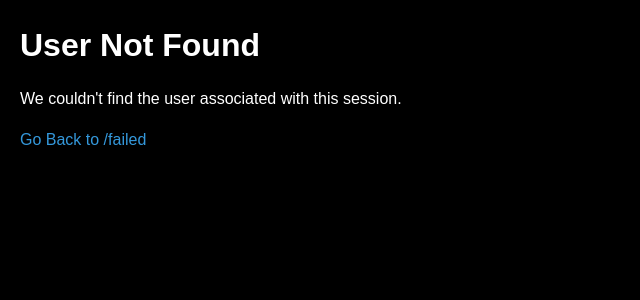
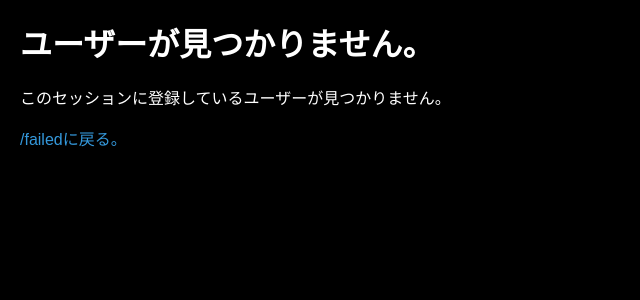
Before and after one commit to yutospace256/school_fes_2024_japanese, a Flask app: page /failed in a window 1280 px wide. Shown: the top 300 px of the page, without its empty margins (0-640 px from the left). Run offline with Flask 2, Linux system fonts and the light colour scheme; data comes from the database, SQL or seed files in the repository; both versions use the stored data as it was after the commit.

Commit message:
japanese version

```diff
--- a/app.py
+++ b/app.py
@@ -75,12 +75,14 @@ def introduce():
     if user:
         if request.method == 'POST' and 'game_start' in request.form:
             if session.get('game_done', False):  # Check with default value
+                game_start = datetime.now(timezone.utc)
+                session['game_start'] = game_start
                 return redirect(url_for('game'))
                 # return render_template('error.html', site="/introduce", error_code=4)
             else:
 
 
-                # session['game_done'] = True
+                session['game_done'] = True
                 # Use GMT timezone
                 game_start = datetime.now(timezone.utc)
                 session['game_start'] = game_start
@@ -115,7 +117,7 @@ def game():
         end_time_timestamp = int(end_time.timestamp() * 1000)  # Convert to milliseconds
         if session.get('mission_success'):
             session.pop('mission_success', None)  # Clear the flag after displaying the message
-            return render_template('game.html', user_id=user, end_time=end_time_timestamp, message="Mission succeeded")
+            return render_template('game.html', user_id=user, end_time=end_time_timestamp, message="ミッション成功")
         return render_template('game.html', user_id=user, end_time=end_time_timestamp)
     else:
         return render_template("error.html", site="/game", error_code=1)  # Handle case where user is not found
--- a/static/css/style.css
+++ b/static/css/style.css
@@ -159,7 +159,7 @@ input, textarea {
 }
 
 .digit-input {
-    width: 30px;
+    width: 50px;
     padding: 5px;
     font-size: 16px;
     text-align: center;
--- a/templates/error.html
+++ b/templates/error.html
@@ -8,25 +8,25 @@
 </head>
 <body>
     {% if error_code == 1 %}
-    <h1>User Not Found</h1>
-    <p>We couldn't find the user associated with this session.</p>
+    <h1>ユーザーが見つかりません。</h1>
+    <p>このセッションに登録しているユーザーが見つかりません。</p>
     {% elif error_code == 2 %}
-    <h1>Mission code incorrect</h1>
-    <p>The mission code you entered is incorrect. Please try again.</p>
+    <h1>ミッションコードが違います。</h1>
+    <p>入力されたミッションコードが間違っています。もう一度入力しなおしてください。</p>
     {% elif error_code == 3 %}
-    <h1>Mission Failed</h1>
-    <p>The Cipher code you entered is incorrect.</p>
-    <p>The mission cannot continue.</p>
+    <h1>ミッション失敗</h1>
+    <p>入力された暗号が間違っています。</p>
+    <p>このミッションを続けられません。</p>
     {% elif error_code == 4 %}
-    <h1>Access Error</h1>
-    <p>You can only advance to this page once.</p>
+    <h1>アクセスエラー</h1>
+    <p>このページには一度しか進めません。</p>
     {% elif error_code == 5 %}
-    <h1>Mission Error</h1>
-    <p>You have already entered the code for this mission.</p>
-    <p>You can only enter the cipher once.</p>
+    <h1>ミッションエラー</h1>
+    <p>このミッションのコードはすでに入力されました。</p>
+    <p>暗号は一度までしか入力でsきません。</p>
     {% endif %}
 
-    <a href={{ site }}>Go Back to {{ site }}</a>  </body>
+    <a href={{ site }}>{{ site }}に戻る。</a>  </body>
 
 
 </body>
--- a/templates/index.html
+++ b/templates/index.html
@@ -3,7 +3,7 @@
 <head>
   <meta charset="UTF-8">
   <meta name="viewport" content="width=device-width, initial-scale=1.0">
-  <title>APP NAME</title>
+  <title></title>
   <link rel="stylesheet" type="text/css" href="{{ url_for('static', filename='css/style.css') }}" />
 </head>
 <body>
--- a/templates/mission.html
+++ b/templates/mission.html
@@ -8,16 +8,13 @@
 </head>
 <body>
     <header>
-        <h1>MISSION</h1>
     </header>
     <div id="progress-container">
         <div id="progress-bar"></div>
     </div>
-    <p>{{ user_id }}</p>
-    <p>{{ mission_id }}</p>
     <img src="{{ img_domain }}">
     <form method="POST">
-        <input type="text" name="cipher" placeholder="cipher" required>
+        <input type="text" name="cipher" placeholder="答え" required>
         <input type="hidden" name="cipher_entry">
         <input type="image" src="static\img\form_enter_bottam.png" alt="Submit" class="submit-image">
     </form>
@@ -29,7 +26,6 @@
         <p class="error">{{ error }}</p>
     {% endif %}
 
-    <p id="time-display"></p> <!-- Add this element for displaying time -->
     <p id="hint" style="display:none;">{{ hint_message }}</p> <!-- Add this element for displaying hint -->
 
     <!-- Pass end_time variable from Python -->
--- a/templates/succeeded.html
+++ b/templates/succeeded.html
@@ -7,8 +7,8 @@
   <link rel="stylesheet" type="text/css" href="{{ url_for('static', filename='css/style.css') }}" />
 </head>
 <body>
-    <h1>Succeeded</h1>
-    <p>The mission was successfully completed within the hour.</p>
-    <a href="/introduce">Go Back to /introduce</a>
+    <h1>ミッション成功</h1>
+    <p>時間以内にミッションをクリアできました。</p>
+    <a href="/introduce">/introduceに戻る</a>
 </body>
 </html>
```
Also changed, not shown: templates/failed.HTML (+3 -4 lines), templates/game.html (+5 -5 lines), templates/introduce.html (+2 -5 lines), templates/signin.html (+26 -6 lines), fes_app.db.
